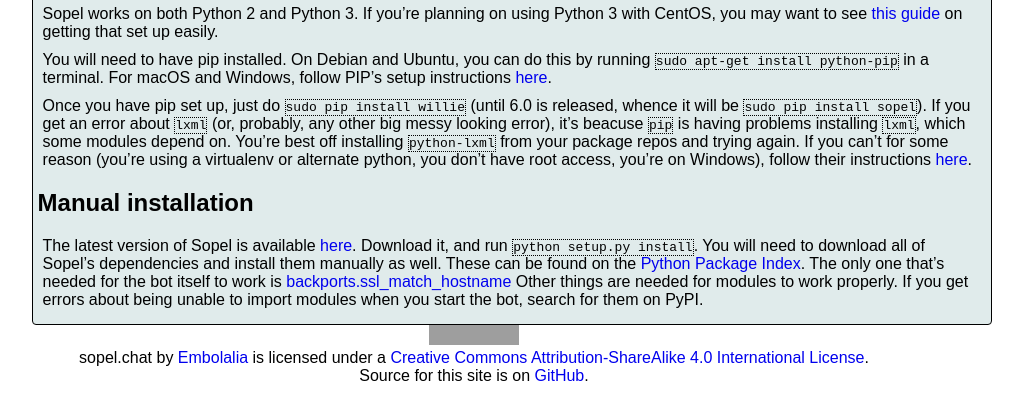
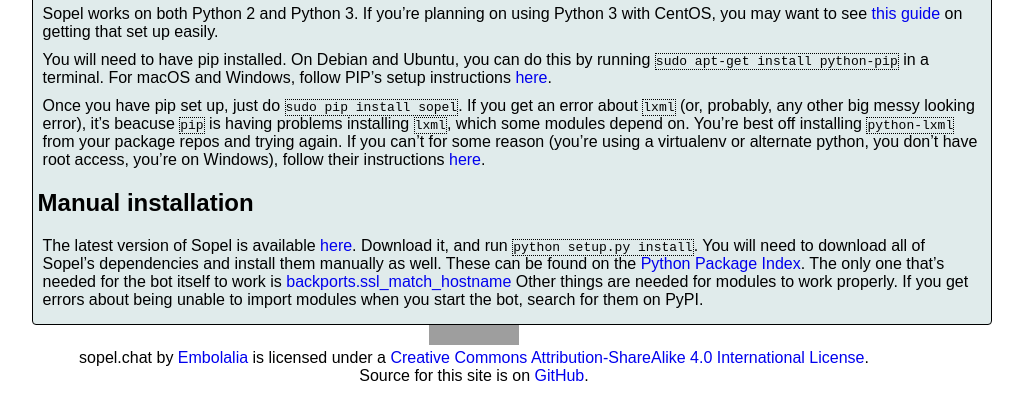
Before and after one commit to sopel-irc/sopel.chat, a Jekyll site: the page built from download.md, in a window 1280 px wide, cut to the strip 324-744 px from the top of the page. Shown: the whole strip, without its empty margins (166-1189 px from the left). Built offline with Jekyll 4.4.1, drawn with Linux system fonts in a browser that asks for light colours; some web fonts are replaced; Markdown is read by kramdown in place of the engine named in the settings; grey boxes are pictures that could not be loaded.

Commit message:
Update download.md

```diff
--- a/download.md
+++ b/download.md
@@ -17,8 +17,7 @@
 follow PIP's setup instructions
 [here](http://pip.readthedocs.org/en/latest/installing.html).
 
-Once you have pip set up, just do `sudo pip install willie` (until 6.0 is
-released, whence it will be `sudo pip install sopel`). If you get an
+Once you have pip set up, just do `sudo pip install sopel`. If you get an
 error about `lxml` (or, probably, any other big messy looking error), it's
 beacuse `pip` is having problems installing `lxml`, which some modules depend
 on. You're best off installing `python-lxml` from your package repos and trying
```
